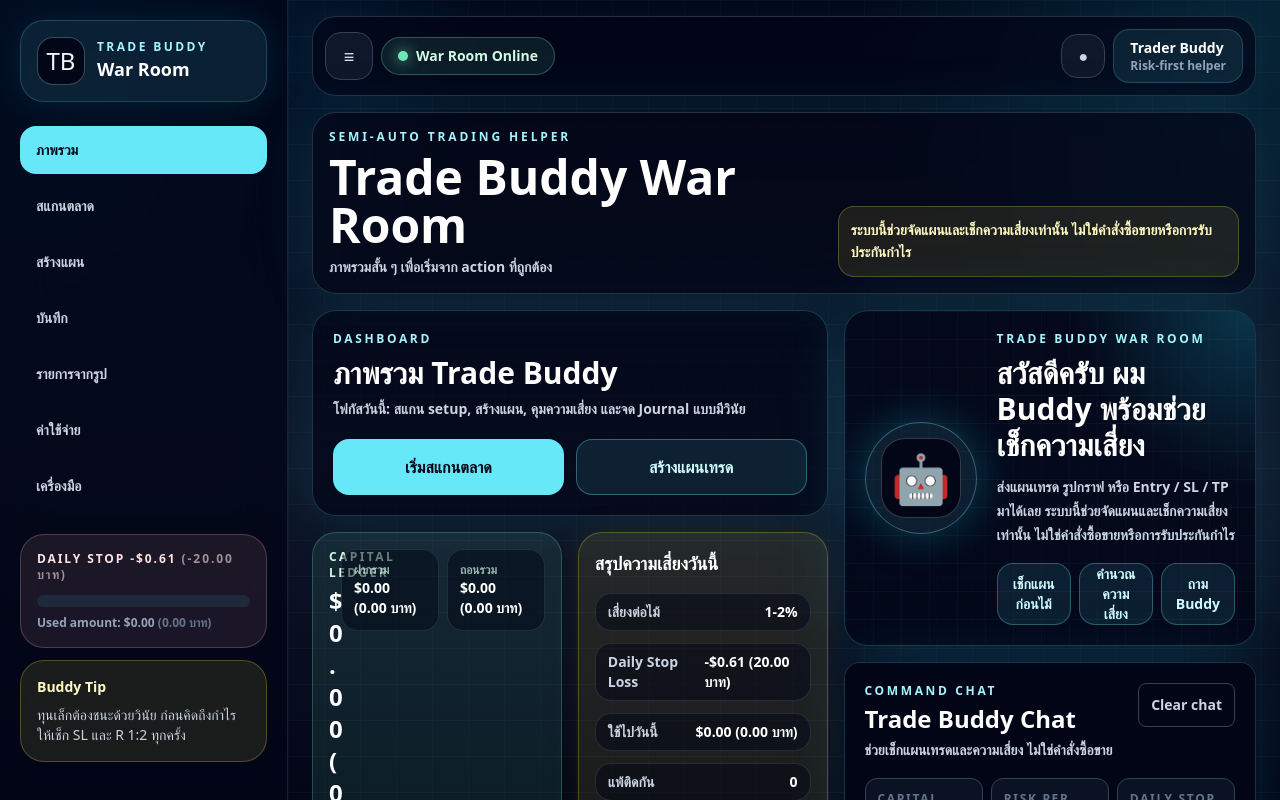
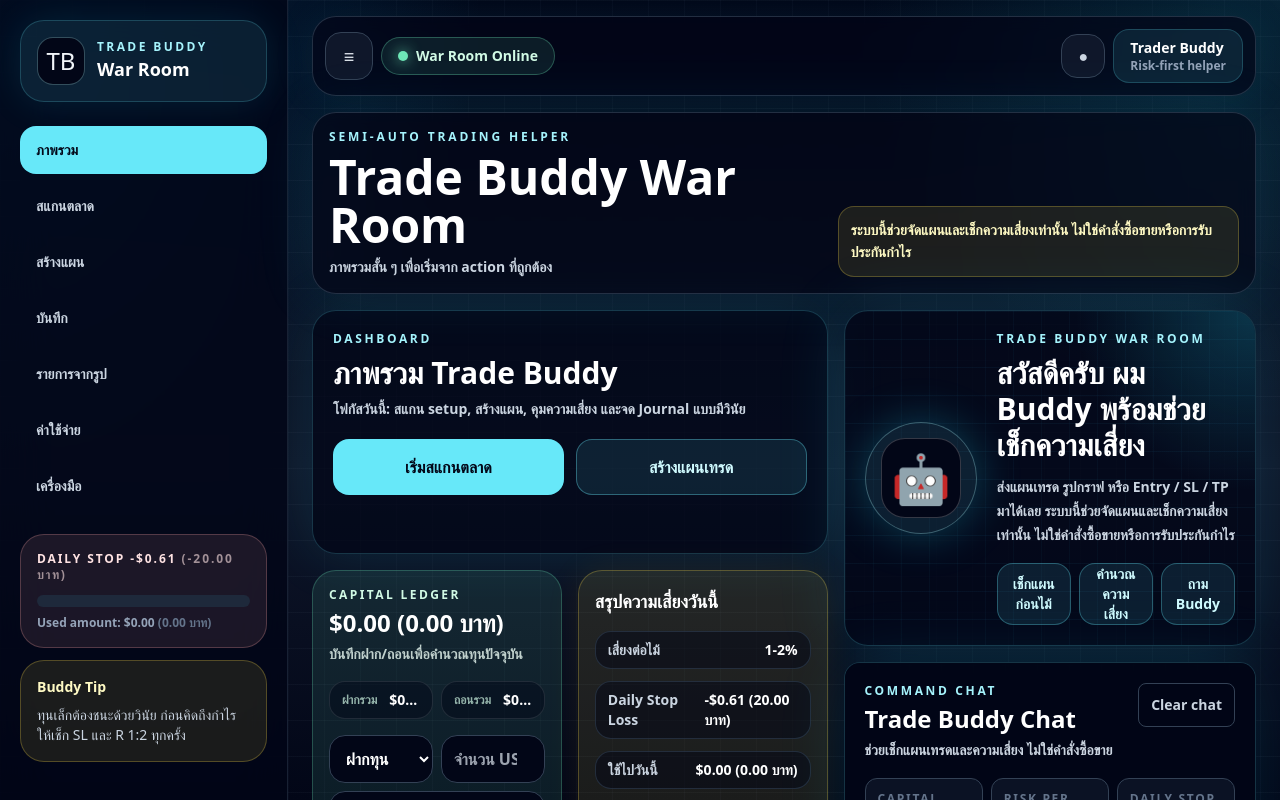
Before and after one commit to Fusemxd/buddy-trade, a Next.js app: page / in a window 1280 px wide. Shown: the top 800 px of the page. Built offline with nearby package versions, Linux system fonts and the light colour scheme.

Commit message:
Clean up capital ledger card

```diff
--- a/src/components/CapitalLedger.tsx
+++ b/src/components/CapitalLedger.tsx
@@ -32,22 +32,20 @@ export default function CapitalLedger({ compact = false }: { compact?: boolean }
 
   return (
     <section className="min-w-0 rounded-3xl border border-emerald-300/25 bg-emerald-300/10 p-4">
-      <div className="grid min-w-0 gap-3 sm:grid-cols-[minmax(0,1fr)_auto] sm:items-start">
+      <div className="min-w-0">
         <div className="min-w-0">
           <p className="text-xs font-black uppercase tracking-[0.2em] text-emerald-100">Capital Ledger</p>
-          <h3 className="mt-1 break-words text-2xl font-black text-white">{formatUsdWithThb(summary.balanceUsd)}</h3>
+          <h3 className="mt-1 text-2xl font-black text-white">{formatUsdWithThb(summary.balanceUsd)}</h3>
           <p className="mt-1 text-sm font-semibold leading-relaxed text-emerald-50/80">บันทึกฝาก/ถอนเพื่อคำนวณทุนปัจจุบัน</p>
         </div>
-        {!compact ? (
-          <div className="grid grid-cols-2 gap-2 text-sm">
-            <Mini label="ฝากรวม" value={formatUsdWithThb(summary.depositsUsd)} />
-            <Mini label="ถอนรวม" value={formatUsdWithThb(summary.withdrawalsUsd)} />
-          </div>
-        ) : null}
       </div>
 
       {!compact ? (
         <>
+          <div className="mt-4 grid gap-2 text-sm sm:grid-cols-2">
+            <SummaryLine label="ฝากรวม" value={formatUsdWithThb(summary.depositsUsd)} />
+            <SummaryLine label="ถอนรวม" value={formatUsdWithThb(summary.withdrawalsUsd)} />
+          </div>
           <form className="mt-4 grid min-w-0 gap-2 sm:grid-cols-2" onSubmit={submit}>
             <select className="min-h-12 min-w-0 rounded-2xl border border-slate-700 bg-slate-950 px-3 font-bold text-white" value={type} onChange={(event) => setType(event.target.value as CapitalTransactionType)}>
               <option value="deposit">ฝากทุน</option>
@@ -74,11 +72,11 @@ export default function CapitalLedger({ compact = false }: { compact?: boolean }
   );
 }
 
-function Mini({ label, value }: { label: string; value: string }) {
+function SummaryLine({ label, value }: { label: string; value: string }) {
   return (
-    <div className="min-w-0 rounded-2xl border border-white/10 bg-slate-950/50 p-3">
-      <p className="text-xs font-bold text-emerald-100/70">{label}</p>
-      <p className="break-words text-sm font-black text-white">{value}</p>
+    <div className="flex min-w-0 items-center justify-between gap-3 rounded-2xl border border-white/10 bg-slate-950/45 px-3 py-2">
+      <p className="shrink-0 text-xs font-bold text-emerald-100/70">{label}</p>
+      <p className="truncate text-sm font-black text-white">{value}</p>
     </div>
   );
 }
```
